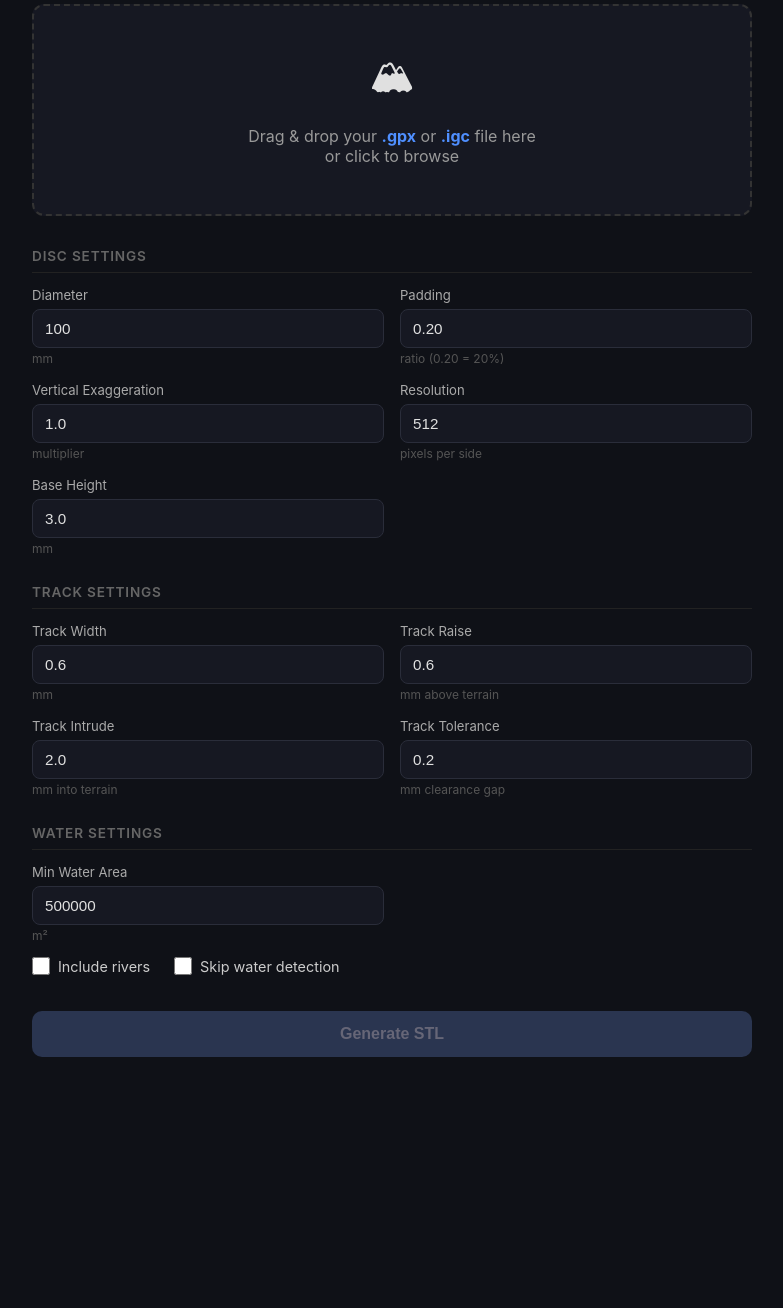
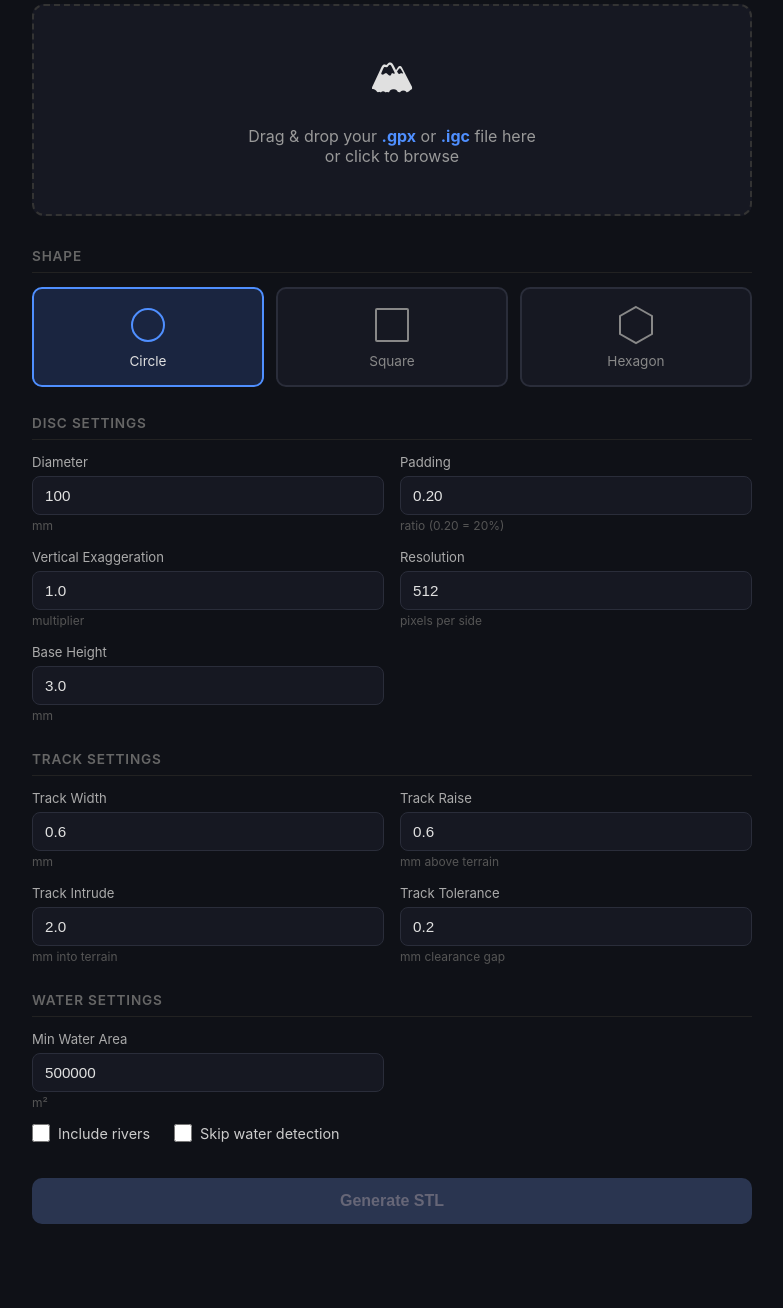
Before and after one commit to formscope/gps-terrain-stl, a Flask app: page / in a window 1280 px wide. Shown: the part 130-1438 px from the top of the page, without its empty margins (248-1031 px from the left). Before the commit the page ends 1187 px from the top, so only its background shows below. Run offline with Flask 3, Linux system fonts and the light colour scheme.

Commit message:
Add square and hexagon shape options alongside circle
New --shape flag (circle, square, hexagon) controls the terrain outline.
Each shape generates a smooth boundary ring with interpolated elevation,
stitched to the inner grid via Delaunay triangulation. The web UI now
includes a visual shape selector with SVG icons.

Co-Authored-By: Claude Opus 4.6 (1M context) <noreply@anthropic.com>

```diff
--- a/app.py
+++ b/app.py
@@ -50,6 +50,9 @@ def generate():
     min_water_area = float(request.form.get("min_water_area", 500000))
     rivers = request.form.get("rivers") == "on"
     no_water = request.form.get("no_water") == "on"
+    shape = request.form.get("shape", "circle")
+    if shape not in ("circle", "square", "hexagon"):
+        shape = "circle"
 
     # Save uploaded file to temp dir
     tmp_dir = tempfile.mkdtemp()
@@ -102,6 +105,7 @@ def generate():
             track_intrude_mm=track_intrude,
             track_tolerance_mm=track_tolerance,
             water_polys_lv95=water_polys,
+            shape=shape,
         )
 
         # Send STL file as download
--- a/main.py
+++ b/main.py
@@ -50,6 +50,9 @@ def main():
                         help="Include rivers and riverbanks as water plates (disabled by default)")
     parser.add_argument("--no-water", action="store_true",
                         help="Skip water body detection and plates")
+    parser.add_argument("--shape", choices=["circle", "square", "hexagon"],
+                        default="circle",
+                        help="Shape of the terrain disc (circle, square, or hexagon)")
     args = parser.parse_args()
 
     if args.output is None:
@@ -110,6 +113,7 @@ def main():
         track_intrude_mm=args.track_intrude,
         track_tolerance_mm=args.track_tolerance,
         water_polys_lv95=water_polys,
+        shape=args.shape,
     )
     print("Done.")
 
--- a/mesh.py
+++ b/mesh.py
@@ -3,6 +3,80 @@
 import numpy as np
 from scipy.interpolate import RegularGridInterpolator
 from stl import mesh as stl_mesh
+
+VALID_SHAPES = ("circle", "square", "hexagon")
+
+
+def _generate_shape_ring(shape: str, radius_mm: float, N: int):
+    """
+    Return (ring_x, ring_y, inside_mask_func) for the given shape.
+
+    ring_x, ring_y: 1-D arrays of boundary vertices (closed smooth ring).
+    inside_func(Xm, Ym, shrink) -> bool mask: True where grid point is inside shape.
+    """
+    if shape == "circle":
+        N_ring = max(720, N * 2)
+        angles = np.linspace(0, 2 * np.pi, N_ring, endpoint=False)
+        ring_x = radius_mm * np.cos(angles)
+        ring_y = radius_mm * np.sin(angles)
+
+        def inside_func(Xm, Ym, shrink):
+            return np.hypot(Xm, Ym) <= (radius_mm - shrink)
+
+    elif shape == "square":
+        # Square with side = diameter, corners at +-radius_mm
+        # Smooth edges: many points per side for consistent stitching
+        pts_per_side = max(180, N // 2)
+        ring_x_list, ring_y_list = [], []
+        r = radius_mm
+        # bottom edge: left to right
+        ring_x_list.extend(np.linspace(-r, r, pts_per_side, endpoint=False))
+        ring_y_list.extend(np.full(pts_per_side, -r))
+        # right edge: bottom to top
+        ring_x_list.extend(np.full(pts_per_side, r))
+        ring_y_list.extend(np.linspace(-r, r, pts_per_side, endpoint=False))
+        # top edge: right to left
+        ring_x_list.extend(np.linspace(r, -r, pts_per_side, endpoint=False))
+        ring_y_list.extend(np.full(pts_per_side, r))
+        # left edge: top to bottom
+        ring_x_list.extend(np.full(pts_per_side, -r))
+        ring_y_list.extend(np.linspace(r, -r, pts_per_side, endpoint=False))
+        ring_x = np.array(ring_x_list)
+        ring_y = np.array(ring_y_list)
+
+        def inside_func(Xm, Ym, shrink):
+            return (np.abs(Xm) <= (r - shrink)) & (np.abs(Ym) <= (r - shrink))
+
+    elif shape == "hexagon":
+        # Regular hexagon (flat-top): 6 corners, many interpolated edge points
+        pts_per_edge = max(120, N // 3)
+        hex_angles = np.linspace(0, 2 * np.pi, 7)  # 6 corners + wrap
+        corners_x = radius_mm * np.cos(hex_angles)
+        corners_y = radius_mm * np.sin(hex_angles)
+        ring_x_list, ring_y_list = [], []
+        for i in range(6):
+            xs = np.linspace(corners_x[i], corners_x[i + 1], pts_per_edge, endpoint=False)
+            ys = np.linspace(corners_y[i], corners_y[i + 1], pts_per_edge, endpoint=False)
+            ring_x_list.extend(xs)
+            ring_y_list.extend(ys)
+        ring_x = np.array(ring_x_list)
+        ring_y = np.array(ring_y_list)
+
+        def inside_func(Xm, Ym, shrink):
+            # A point is inside a regular hexagon if the max of three
+            # projected distances is <= radius.
+            # For a flat-top hexagon at origin with circumradius R:
+            #   |x| <= R, |x/2 + y*sqrt(3)/2| <= R, |x/2 - y*sqrt(3)/2| <= R
+            R = radius_mm - shrink
+            d1 = np.abs(Xm)
+            d2 = np.abs(Xm * 0.5 + Ym * (np.sqrt(3) / 2))
+            d3 = np.abs(Xm * 0.5 - Ym * (np.sqrt(3) / 2))
+            return (d1 <= R) & (d2 <= R) & (d3 <= R)
+
+    else:
+        raise ValueError(f"Unknown shape '{shape}'. Use one of {VALID_SHAPES}")
+
+    return ring_x, ring_y, inside_func
 
 
 def build_and_export(
@@ -21,11 +95,13 @@ def build_and_export(
     track_intrude_mm: float = 2.0,
     track_tolerance_mm: float = 0.2,
     water_polys_lv95: list | None = None,
+    shape: str = "circle",
 ) -> None:
     """
-    Build a solid circular terrain STL plus a track-tube body.
+    Build a solid terrain STL plus a track-tube body.
 
-    The terrain disc is centred at (0,0), radius = diameter_mm/2.
+    The terrain is centred at (0,0), radius = diameter_mm/2.
+    Shape can be 'circle', 'square', or 'hexagon'.
     A groove is carved into the terrain along the track path with width
     (track_width + 2*tolerance) down to basis_level, so the track tube
     fits without intersection.
@@ -49,7 +125,7 @@ def build_and_export(
     )
 
     # ------------------------------------------------------------------
-    # 2. NxN model-space grid, circle-masked
+    # 2. NxN model-space grid, shape-masked
     # ------------------------------------------------------------------
     N = len(x_coords)
     lin = np.linspace(-radius_mm, radius_mm, N)
@@ -58,8 +134,11 @@ def build_and_export(
 
     E_grid = ce + Xm / scale_xy
     N_grid = cn + Ym / scale_xy
-    # Shrink mask by one pixel so the grid sits fully inside the smooth ring
-    inside = np.hypot(Xm, Ym) <= (radius_mm - pixel_size_mm)
+
+    ring_x, ring_y, inside_func = _generate_shape_ring(shape, radius_mm, N)
+    N_ring = len(ring_x)
+    # Shrink mask by one pixel so the grid sits fully inside the boundary ring
+    inside = inside_func(Xm, Ym, pixel_size_mm)
 
     query_pts = np.stack([N_grid[inside], E_grid[inside]], axis=1)
     elev_vals = interp(query_pts)
@@ -152,7 +231,12 @@ def build_and_export(
                 MultiPolygon as SMultiPolygon, LineString as SLineString
             from shapely.ops import unary_union
 
-            disc_shape = SPoint(0.0, 0.0).buffer(radius_mm)
+            # Build disc shape matching the selected form
+            disc_ring_coords = list(zip(ring_x.tolist(), ring_y.tolist()))
+            disc_ring_coords.append(disc_ring_coords[0])  # close the ring
+            disc_shape = SPolygon(disc_ring_coords)
+            if not disc_shape.is_valid:
+                disc_shape = disc_shape.buffer(0)
             plate_thickness = 1.0
 
             # Build track buffer in model space for subtracting from water plates.
@@ -234,12 +318,9 @@ def build_and_export(
             pass
 
     # ------------------------------------------------------------------
-    # 3. Smooth circular boundary ring
+    # 3. Smooth boundary ring (shape-dependent, generated in section 2)
     # ------------------------------------------------------------------
-    N_ring = max(720, N * 2)
-    angles = np.linspace(0, 2 * np.pi, N_ring, endpoint=False)
-    ring_x = radius_mm * np.cos(angles)
-    ring_y = radius_mm * np.sin(angles)
+    # ring_x, ring_y, N_ring already set by _generate_shape_ring()
 
     # Interpolate elevation at ring vertices
     ring_E = ce + ring_x / scale_xy
--- a/templates/index.html
+++ b/templates/index.html
@@ -80,6 +80,62 @@
     }
 
     #file-input { display: none; }
+
+    /* Shape selector */
+    .shape-selector {
+      display: flex;
+      gap: 12px;
+      margin-bottom: 28px;
+    }
+
+    .shape-option {
+      flex: 1;
+      display: flex;
+      flex-direction: column;
+      align-items: center;
+      gap: 8px;
+      padding: 16px 12px;
+      background: #161822;
+      border: 2px solid #2a2d3a;
+      border-radius: 10px;
+      cursor: pointer;
+      transition: border-color 0.2s, background 0.2s;
+    }
+
+    .shape-option:hover {
+      border-color: #4f8fff;
+      background: #1a1f33;
+    }
+
+    .shape-option.active {
+      border-color: #4f8fff;
+      background: #1a2540;
+    }
+
+    .shape-option input[type="radio"] { display: none; }
+
+    .shape-option svg {
+      width: 40px;
+      height: 40px;
+      fill: none;
+      stroke: #888;
+      stroke-width: 2;
+      transition: stroke 0.2s;
+    }
+
+    .shape-option.active svg {
+      stroke: #4f8fff;
+    }
+
+    .shape-option span {
+      font-size: 0.85rem;
+      color: #888;
+      transition: color 0.2s;
+    }
+
+    .shape-option.active span {
+      color: #e0e0e0;
+    }
 
     /* Sections */
     .section {
@@ -239,6 +295,28 @@
         <input type="file" id="file-input" name="gpx_file" accept=".gpx,.igc">
       </div>
 
+      <!-- Shape Selector -->
+      <div class="section">
+        <div class="section-title">Shape</div>
+        <div class="shape-selector">
+          <label class="shape-option active" data-shape="circle">
+            <input type="radio" name="shape" value="circle" checked>
+            <svg viewBox="0 0 40 40"><circle cx="20" cy="20" r="16"/></svg>
+            <span>Circle</span>
+          </label>
+          <label class="shape-option" data-shape="square">
+            <input type="radio" name="shape" value="square">
+            <svg viewBox="0 0 40 40"><rect x="4" y="4" width="32" height="32" rx="1"/></svg>
+            <span>Square</span>
+          </label>
+          <label class="shape-option" data-shape="hexagon">
+            <input type="radio" name="shape" value="hexagon">
+            <svg viewBox="0 0 40 40"><polygon points="20,2 36,11 36,29 20,38 4,29 4,11"/></svg>
+            <span>Hexagon</span>
+          </label>
+        </div>
+      </div>
+
       <!-- Disc Settings -->
       <div class="section">
         <div class="section-title">Disc Settings</div>
@@ -358,6 +436,15 @@
 
     fileInput.addEventListener('change', onFileSelected);
 
+    // Shape selector
+    document.querySelectorAll('.shape-option').forEach(opt => {
+      opt.addEventListener('click', () => {
+        document.querySelectorAll('.shape-option').forEach(o => o.classList.remove('active'));
+        opt.classList.add('active');
+        opt.querySelector('input[type="radio"]').checked = true;
+      });
+    });
+
     function onFileSelected() {
       const file = fileInput.files[0];
       if (file) {
```
